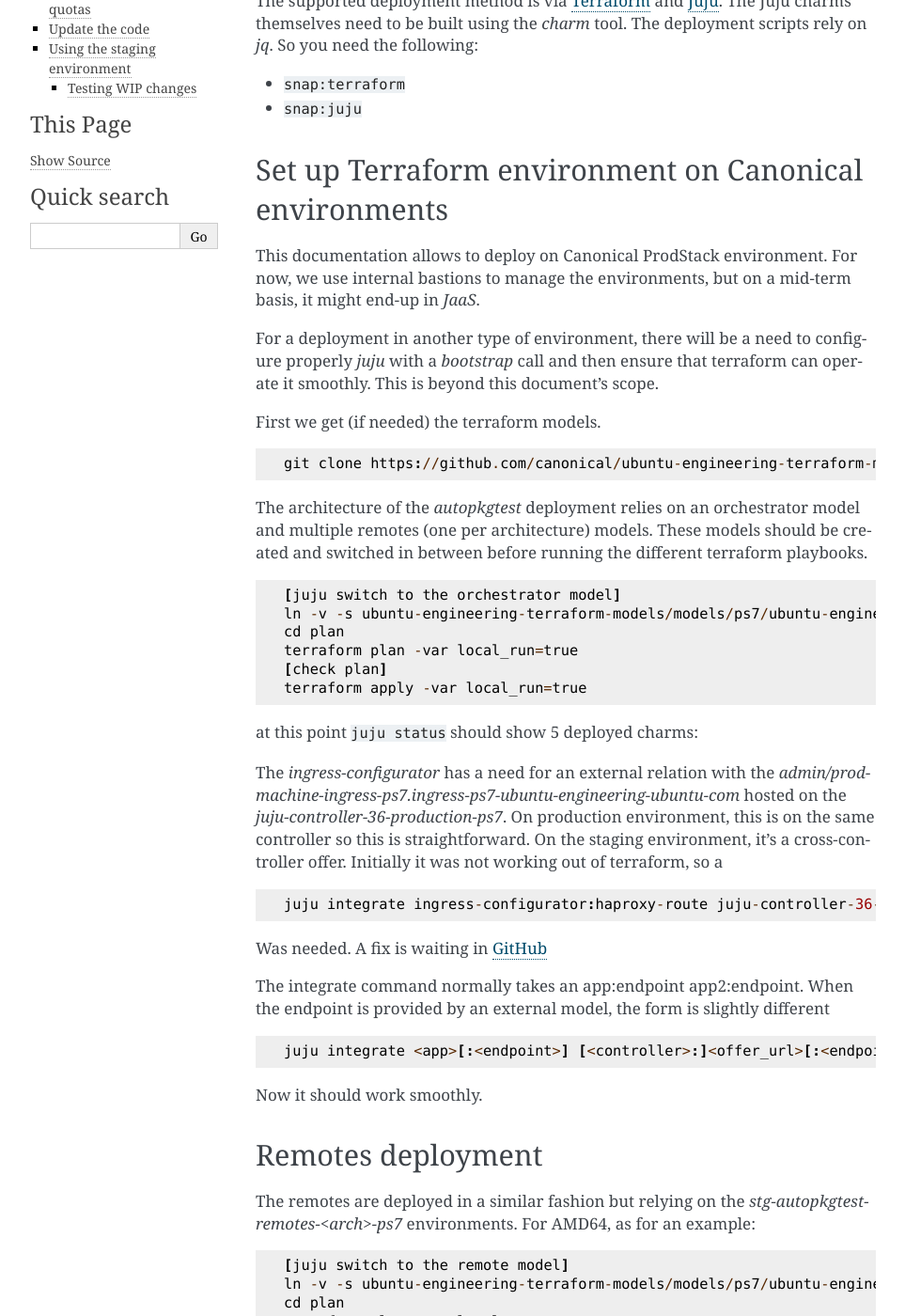
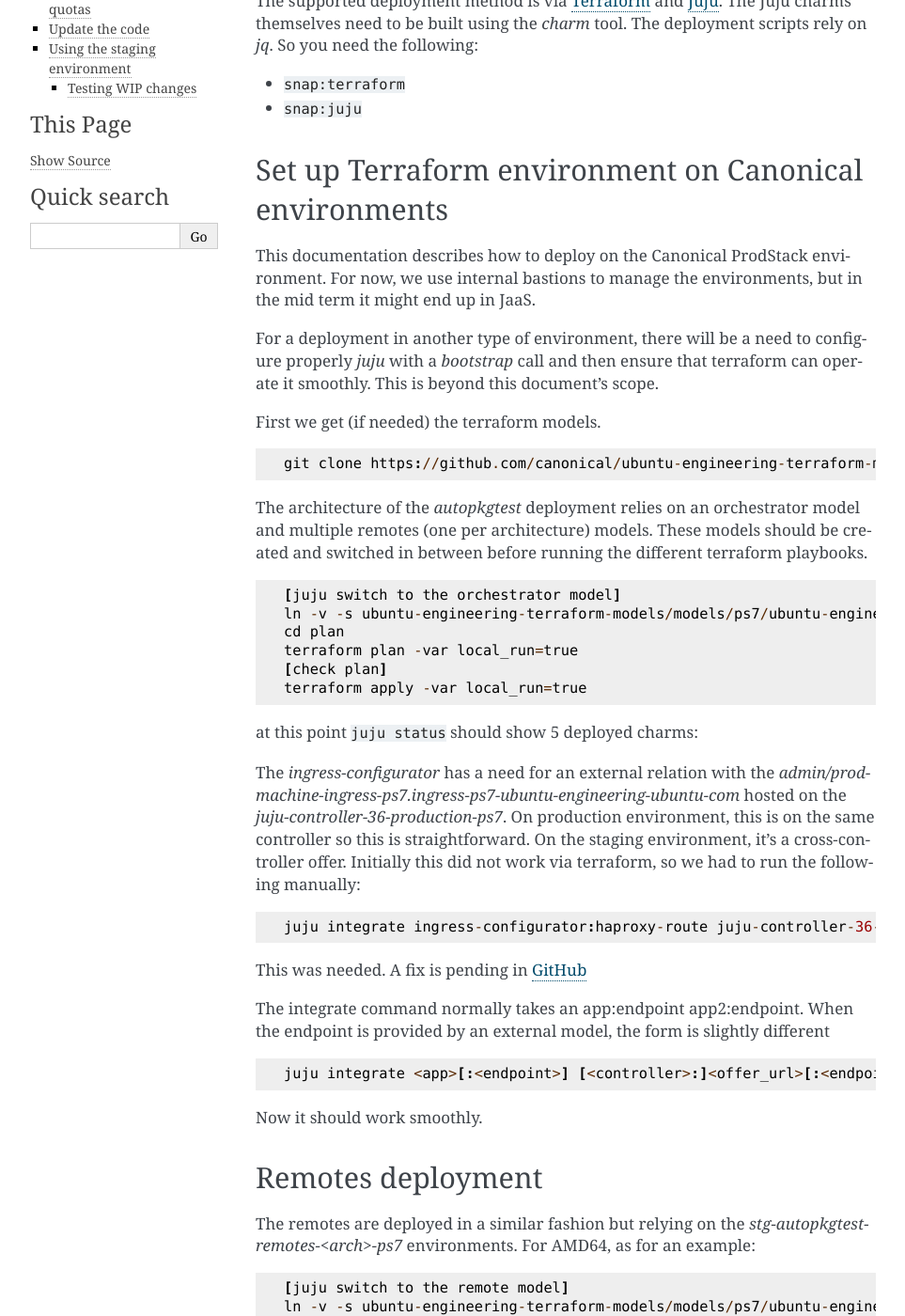
Before and after one commit to canonical/ubuntu-autopkgtest-operators, a Sphinx documentation site: the page built from docs/deploying.rst, in a window 1280 px wide and 1400 px high, scrolled down 347 px. Shown: the whole window at 94% size, without its empty margins (148-1111 px from the left). Built offline with Sphinx 7.4.7, drawn with Linux system fonts in a browser that asks for light colours; some of the changed text lies outside the part shown.

Commit message:
Apply suggestions from code review
Co-authored-by: Copilot Autofix powered by AI <175728472+Copilot@users.noreply.github.com>
Signed-off-by: peb <P-EB@users.noreply.github.com>

```diff
--- a/docs/deploying.rst
+++ b/docs/deploying.rst
@@ -20,9 +20,9 @@ deployment scripts rely on `jq`. So you need the following:
 Set up Terraform environment on Canonical environments
 ------------------------------------------------------
 
-This documentation allows to deploy on Canonical ProdStack environment. For
-now, we use internal bastions to manage the environments, but on a mid-term
-basis, it might end-up in `JaaS`.
+This documentation describes how to deploy on the Canonical ProdStack environment. For
+now, we use internal bastions to manage the environments, but in the mid term
+it might end up in JaaS.
 
 For a deployment in another type of environment, there will be a need to
 configure properly `juju` with a `bootstrap` call and then ensure that
@@ -69,14 +69,14 @@ The `ingress-configurator` has a need for an external relation with the
 `admin/prod-machine-ingress-ps7.ingress-ps7-ubuntu-engineering-ubuntu-com`
 hosted on the `juju-controller-36-production-ps7`. On production environment,
 this is on the same controller so this is straightforward. On the staging
-environment, it's a cross-controller offer. Initially it was not working out of
-terraform, so a
+environment, it's a cross-controller offer. Initially this did not work via
+terraform, so we had to run the following manually:
 
 .. code-block::
 
-   juju integrate ingress-configurator:haproxy-route juju-controller-36-production-ps7:admin/prod-machine-ingress-ps7.ingress-ps7-ubuntu-engineering-ubuntu-com
+    juju integrate ingress-configurator:haproxy-route juju-controller-36-production-ps7:admin/prod-machine-ingress-ps7.ingress-ps7-ubuntu-engineering-ubuntu-com
 
-Was needed. A fix is waiting in `GitHub
+This was needed. A fix is pending in `GitHub
 <https://github.com/canonical/ubuntu-engineering-terraform-models/pull/729>`__
 
 The integrate command normally takes an app:endpoint app2:endpoint. When the
@@ -128,7 +128,7 @@ Configure
 Now add each of the LXD remotes you would like to use as autopkgtest workers. If you are using the
 ``lxd-remote`` charm, you can use the dedicated action::
   $ juju run lxd-remote/<leader> get-client-token name=dispatcher
-  $ juju run lxd-remote/<leader>get-client-token name=janitor
+  $ juju run lxd-remote/<leader> get-client-token name=janitor
 
 Otherwise, you can generate the tokens manually from within the machine you want to use as your LXD remote.
 
```
Also changed, not shown: other parts of docs/deploying.rst (+2 -2 lines).
